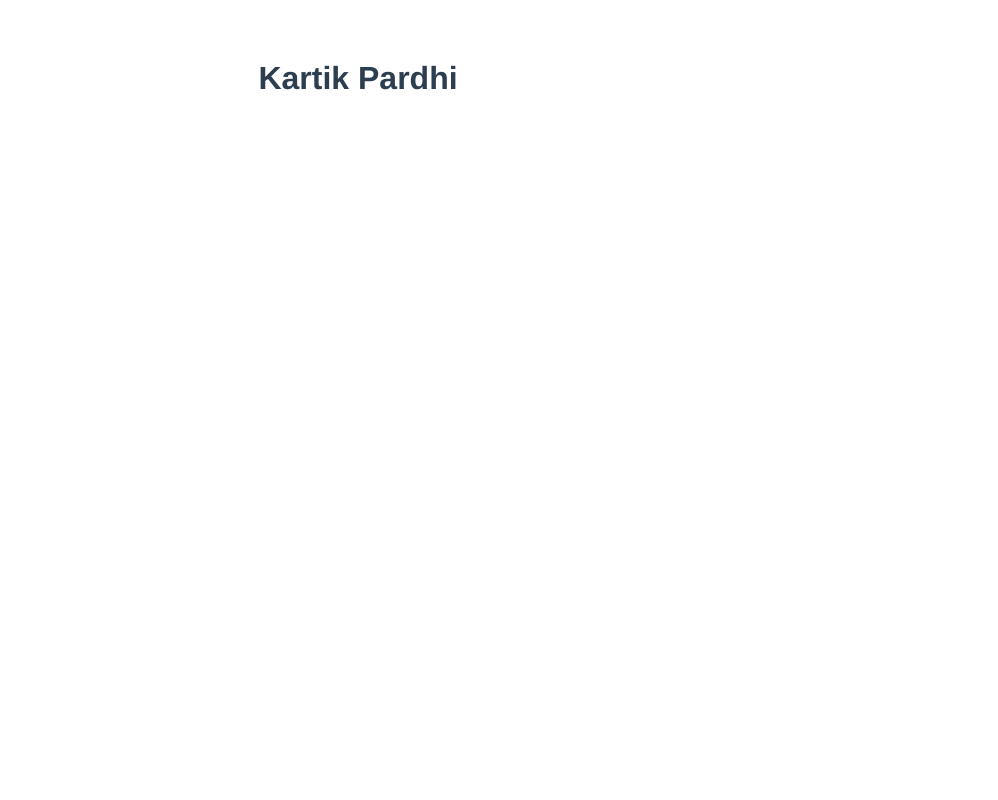
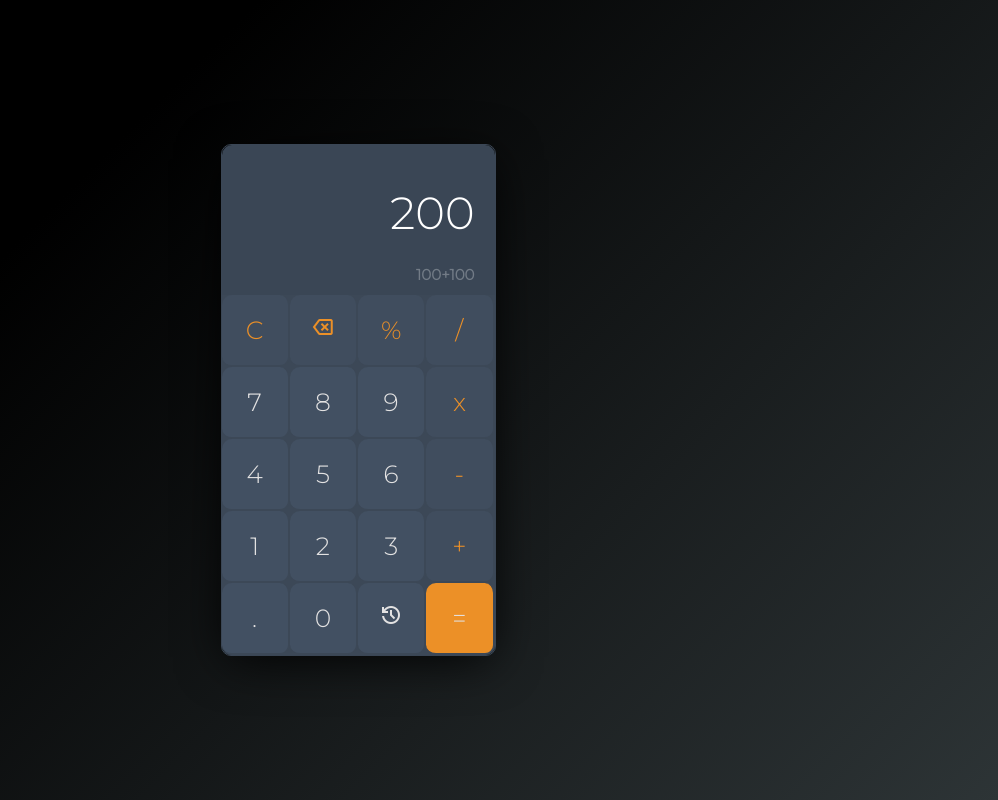
Before and after one commit to karticalm/VueCal, a Vue app: page / in a window 1280 px wide. Shown: the whole page, without its empty margins (282-1280 px from the left). Built offline with nearby package versions, Linux system fonts and the light colour scheme.

Commit message:
Calculator Skeleton Ready

```diff
--- a/src/App.vue
+++ b/src/App.vue
@@ -1,7 +1,45 @@
 <template>
-  <div id="app">
-    <h1>{{ fullName }}</h1>
-    <p></p>
+  <div class="container">
+    <div class="calc-body">
+      <div class="calc-screen">
+        <div class="calc-typed">200</div>
+        <div class="calc-operation">100+100</div>
+      </div>
+      <div class="calc-button-row">
+        <div class="button l"> C </div>
+        <div class="button l"><span class="material-symbols-outlined">
+            backspace
+          </span></div>
+        <div class="button l"> % </div>
+        <div class="button l"> / </div>
+      </div>
+      <div class="calc-button-row">
+        <div class="button"> 7 </div>
+        <div class="button"> 8 </div>
+        <div class="button"> 9 </div>
+        <div class="button l"> x </div>
+      </div>
+      <div class="calc-button-row">
+        <div class="button"> 4 </div>
+        <div class="button"> 5 </div>
+        <div class="button"> 6 </div>
+        <div class="button l"> - </div>
+      </div>
+      <div class="calc-button-row">
+        <div class="button"> 1 </div>
+        <div class="button"> 2 </div>
+        <div class="button"> 3 </div>
+        <div class="button l"> + </div>
+      </div>
+      <div class="calc-button-row b">
+        <div class="button"> . </div>
+        <div class="button"> 0 </div>
+        <div class="button h"><span class="material-symbols-outlined">
+            history
+          </span></div>
+        <div class="button r"> = </div>
+      </div>
+    </div>
   </div>
 </template>
 
@@ -28,12 +66,166 @@ export default {
 </script>
 
 <style>
-#app {
-  font-family: "Avenir", Helvetica, Arial, sans-serif;
-  -webkit-font-smoothing: antialiased;
-  -moz-osx-font-smoothing: grayscale;
+@import url('https://fonts.googleapis.com/css2?family=Montserrat:wght@300&display=swap');
+@import url('https://fonts.googleapis.com/css2?family=Material+Symbols+Outlined:opsz,wght,FILL,GRAD@48,400,0,0');
+@import url('https://fonts.googleapis.com/css2?family=Material+Symbols+Outlined:opsz,wght,FILL,GRAD@48,300,0,0');
+
+* {
+  box-sizing: border-box;
+  font-family: 'Montserrat', sans-serif;
+}
+
+.container {
+  width: auto;
+  margin: 20px;
+  color: black;
+}
+
+.calc-body {
+  width: 275px;
+  margin: auto;
+  min-height: 400px;
+  border: solid 1px #3A4655;
+  border-radius: 10px;
+  box-shadow: 0 8px 50px -7px black;
+}
+
+.calc-screen {
+  background: #3A4655;
+  width: 100%;
+  height: 150px;
+  padding: 20px;
+  border-top-left-radius: 10px;
+  border-top-right-radius: 10px;
+}
+
+.calc-operation {
+  text-align: right;
+  color: #727B86;
+  font-size: 15px;
+  font-weight: bold;
+  padding-top: 5px;
+  margin-top: 20px;
+}
+
+.calc-typed {
+  margin-top: 20px;
+  font-size: 45px;
+  text-align: right;
+  color: #fff;
+}
+
+.calc-button-row {
+  width: 100%;
+  background: #3C4857;
+}
+
+.calc-button-row.b {
+  border-bottom-left-radius: 10px;
+  border-bottom-right-radius: 10px;
+}
+
+.button {
+  width: 25%;
+  background: #425062;
+  color: #E3E2E2;
+  padding: 20px;
+  display: inline-block;
+  font-size: 25px;
   text-align: center;
-  color: #2c3e50;
-  margin-top: 60px;
+  vertical-align: middle;
+  border-right: solid 2px #3C4857;
+  border-bottom: solid 2px #3C4857;
+  border-radius: 10px;
+  transition: all 0.2s ease-in-out;
+}
+
+.button.l {
+  color: #EC9027;
+  background: #404D5E;
+}
+
+.button.r {
+  color: #E3E2E2;
+  background: #EC9027;
+}
+
+.button:hover {
+  color: #404D5E;
+  background: #E3E2E2;
+}
+
+.button.l:hover {
+  background: #EC9027;
+  color: #404D5E;
+}
+
+.material-icons-outlined {
+  font-weight: lighter;
+}
+
+html {
+  height: 100vh;
+  display: flex;
+  align-items: center;
+  justify-content: center;
+  background-color: #2d3436;
+  background-image: linear-gradient(315deg, #2d3436 0%, #000000 74%);
+  font-family: 'Montserrat', sans-serif;
+}
+
+.title:hover {
+  background: #E0B612;
+  color: #fff;
+}
+
+.title {
+  margin-bottom: 10px;
+  padding: 5px 0;
+  font-size: 40px;
+  font-weight: bold;
+  text-align: center;
+  color: #AEB3BA;
+  font-family: 'Montserrat', sans-serif;
+}
+
+input[type=button] {
+  width: 60px;
+  height: 60px;
+  float: left;
+  padding: 0;
+  margin: 5px;
+  box-sizing: border-box;
+  background: #ecedef;
+  border: none;
+  font-size: 30px;
+  line-height: 30px;
+  border-radius: 50%;
+  font-weight: 700;
+  color: #5E5858;
+  cursor: pointer;
+}
+
+input[type=text] {
+  width: 270px;
+  height: 60px;
+  float: left;
+  padding: 0;
+  box-sizing: border-box;
+  border: none;
+  background: none;
+  color: red;
+  text-align: right;
+  font-weight: 700;
+  font-size: 60px;
+  line-height: 60px;
+  margin: 0 25px;
+}
+
+.calculator {
+  background-color: #c0c0c0;
+  box-shadow: 0px 0px 0px 10px #666;
+  border: 5px solid black;
+  border-radius: 10px;
 }
 </style>
```
